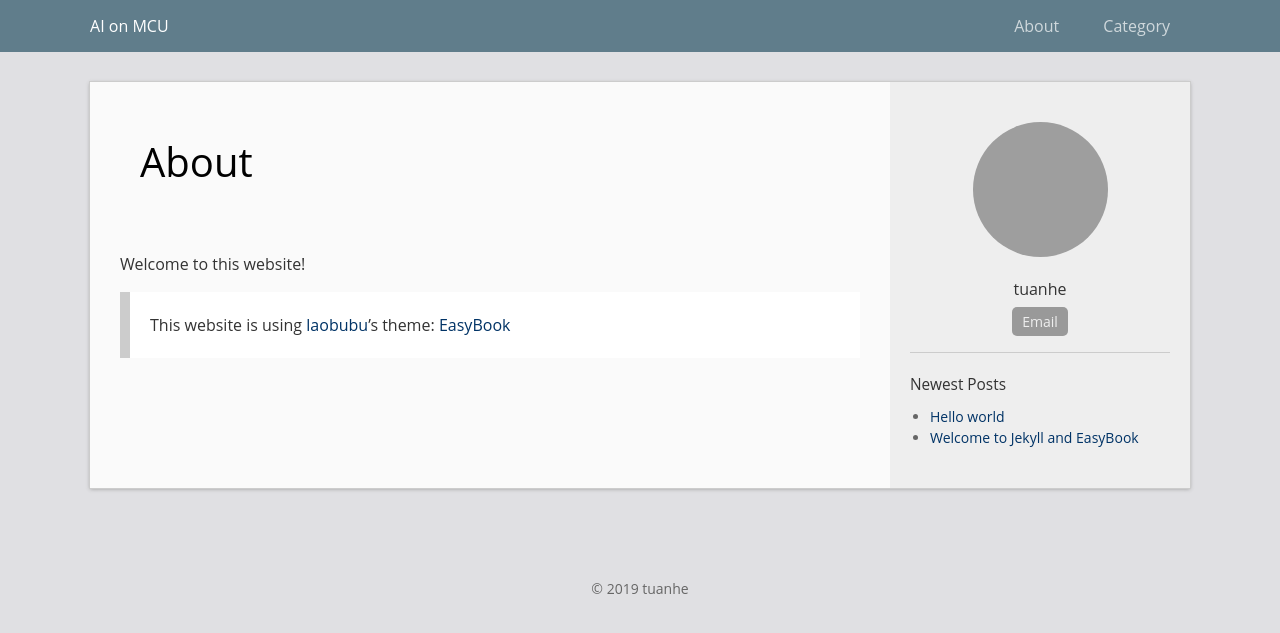
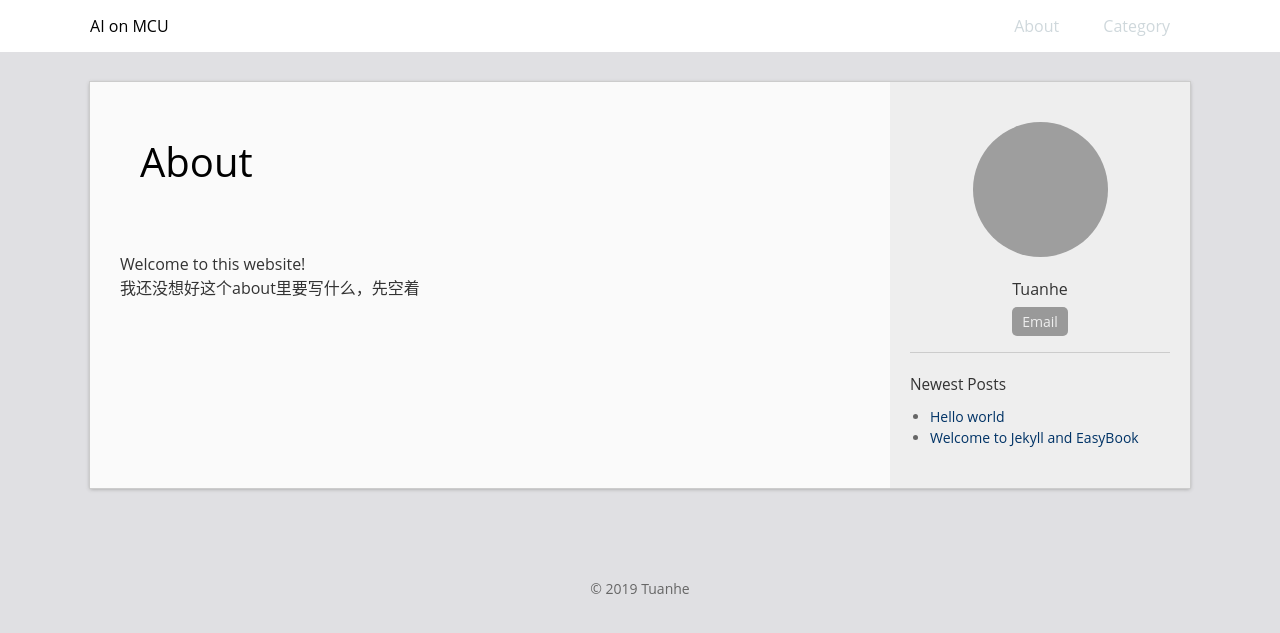
Before and after one commit to tuanhe/tuanhe.github.io, a Jekyll site: the page built from about.md, in a window 1280 px wide. Shown: the top 633 px of the page. Built offline with Jekyll 4.4.1, drawn with Linux system fonts in a browser that asks for light colours; grey boxes are pictures that could not be loaded.

Commit message:
fix some layout

```diff
--- a/_config.yml
+++ b/_config.yml
@@ -8,9 +8,9 @@ description: >
 
 # Your information
 email: moozmoon@126.com
-author: tuanhe
+author: Tuanhe
 avatar: "//www.gravatar.com/avatar/your_email_md5?d=mm&s=135"
-profile: This is moozmoon from Tuanhe
+profile: This is moozmoon from Tuanhe, if you have any issue from the articles , feel free to email me
 #twitter_username: twitter_username
 #github_username:  github_username
 profile_links:
--- a/about.md
+++ b/about.md
@@ -5,5 +5,4 @@ permalink: /about/
 ---
 
 Welcome to this website!
-
-> This website is using [laobubu](http://laobubu.net)'s theme: [EasyBook](https://github.com/laobubu/jekyll-theme-EasyBook)
+我还没想好这个about里要写什么，先空着
--- a/css/main.scss
+++ b/css/main.scss
@@ -20,10 +20,10 @@ $on-laptop:        800px;
 $color-link: #036;
 $color-link-hover: #069;
 
-$header-bg: #607D8B;
+$header-bg: #FFF;
 $header-bg-hover: #78909C;
 $header-link: #CFD8DC;
-$header-fg: #FFF;
+$header-fg: #000;
 
 @mixin media-query($device) {
     @media screen and (max-width: $device) {
```
Also changed, not shown: README.md.
